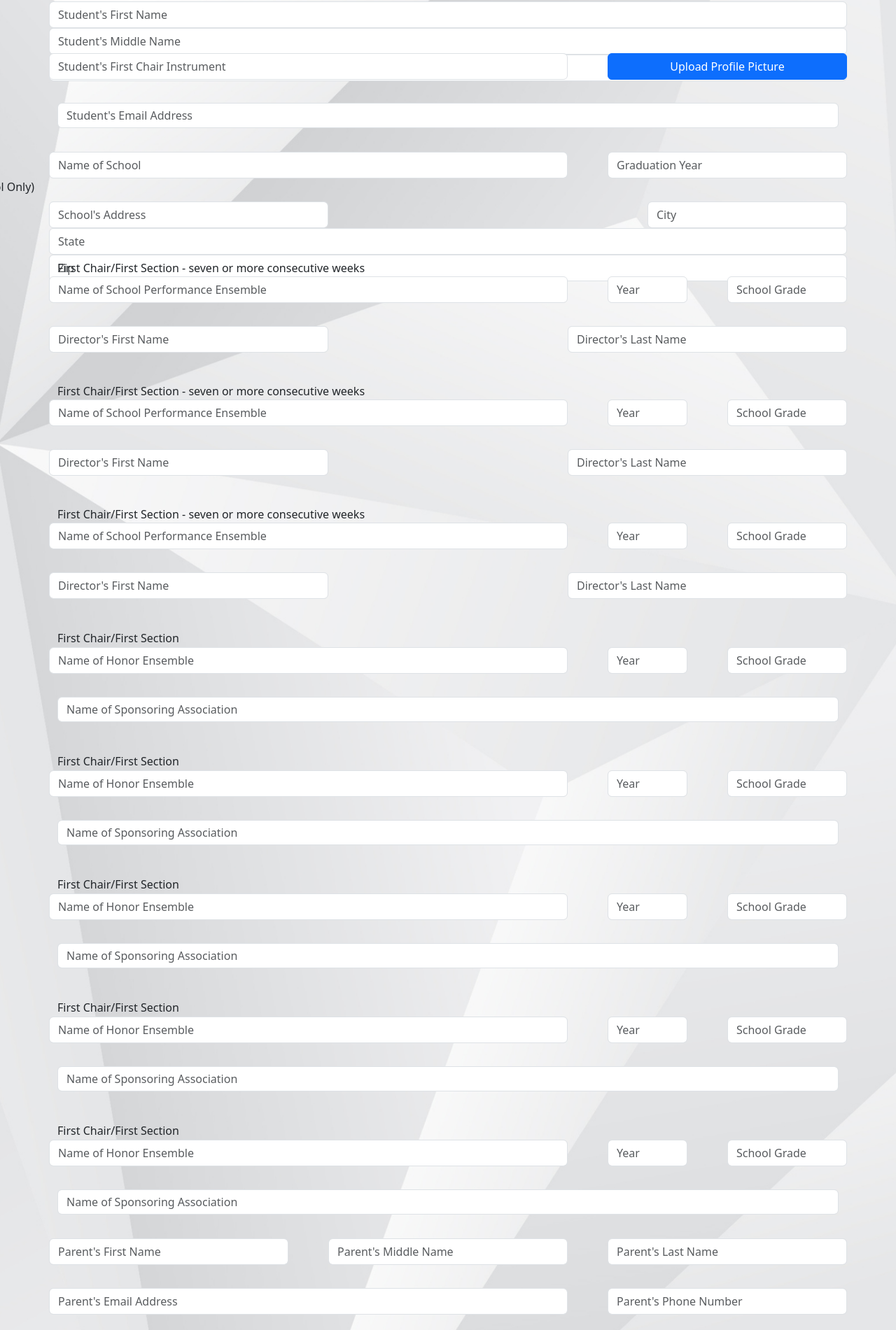
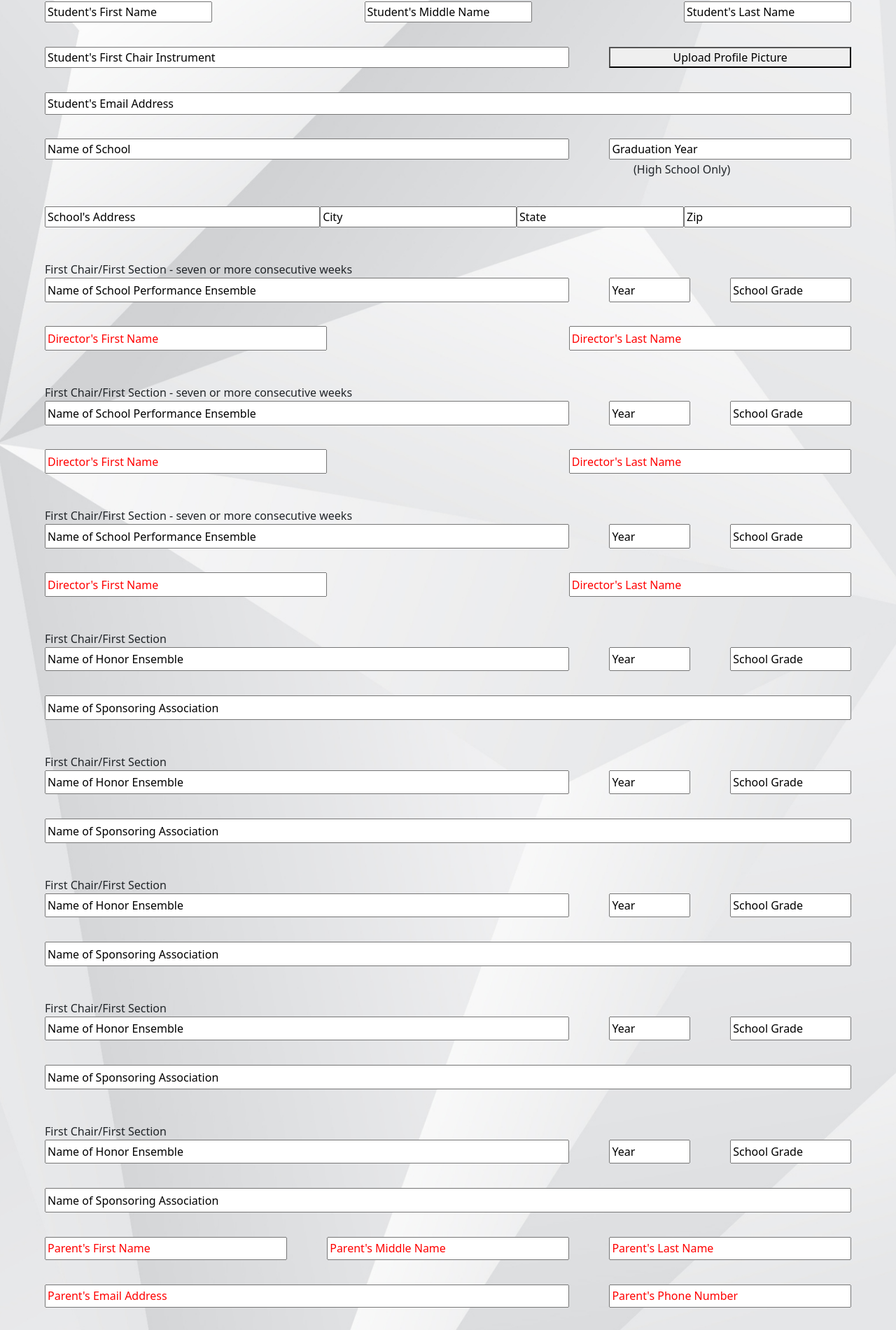
Before and after one commit to ctc-uci/npo-frontend-template, a React (Vite) app: page /profile in a window 1280 px wide. Shown: the part 593-2494 px from the top of the page at 70% size. Built offline with nearby package versions, Linux system fonts and the light colour scheme.

Commit message:
css changes

```diff
--- a/src/components/Profile/Profile.jsx
+++ b/src/components/Profile/Profile.jsx
@@ -1,9 +1,4 @@
 import React from 'react';
-import Container from 'react-bootstrap/Container';
-import Row from 'react-bootstrap/Row';
-// import Col from 'react-bootstrap/Col';
-import Form from 'react-bootstrap/Form';
-import Button from 'react-bootstrap/Button';
 import chair from '../../images/chair-star-circle.png';
 import classes from './Profile.module.css';
 
@@ -24,54 +19,61 @@ function Profile() {
       </p>
       <img src={chair} alt="chair surrounded by a circle of stars" className={classes.chair} />
 
-      <Container className={classes.verticalContainer}>
-        <Row className={classes.r1}>
-          <Form.Control placeholder="Student's First Name" />
-          <Form.Control placeholder="Student's Middle Name" />
-          <Form.Control placeholder="Student's Last Name" />
-        </Row>
-        <Row className={classes.r2}>
-          <Form.Control placeholder="Student's First Chair Instrument" style={{ width: '65%' }} />
-          <Button style={{ width: '30%' }}>Upload Profile Picture</Button>
-        </Row>
-        <Form.Control placeholder="Student's Email Address" />
-        <Row style={{ marginBottom: '0' }}>
-          <Form.Control placeholder="Name of School" style={{ width: '65%' }} />
-          <Form.Control placeholder="Graduation Year" style={{ width: '30%' }} />
-        </Row>
-        <Row style={{ position: 'relative', height: '2%' }}>
+      <div className={classes.verticalContainer}>
+        <div className={classes.r1}>
+          <input type="text" placeholder="Student's First Name" />
+          <input type="text" placeholder="Student's Middle Name" />
+          <input type="text" placeholder="Student's Last Name" />
+        </div>
+        <div className={classes.r2}>
+          <input
+            type="text"
+            placeholder="Student's First Chair Instrument"
+            style={{ width: '65%' }}
+          />
+          <button style={{ width: '30%' }} type="button">
+            Upload Profile Picture
+          </button>
+        </div>
+        <input type="text" placeholder="Student's Email Address" />
+        <div style={{ marginBottom: '0' }}>
+          <input type="text" placeholder="Name of School" style={{ width: '65%' }} />
+          <input type="text" placeholder="Graduation Year" style={{ width: '30%' }} />
+        </div>
+        <div style={{ position: 'relative', height: '2%' }}>
           <p style={{ position: 'absolute', top: '5%', right: '15%', marginTop: '0' }}>
             (High School Only)
           </p>
-        </Row>
-        <Row>
-          <Form.Control placeholder="School's Address" style={{ width: '35%' }} />
-          <Form.Control placeholder="City" style={{ width: '25%' }} />
-          <Form.Control placeholder="State" />
-          <Form.Control placeholder="Zip" />
-        </Row>
+        </div>
+        <div>
+          <input type="text" placeholder="School's Address" style={{ width: '35%' }} />
+          <input type="text" placeholder="City" style={{ width: '25%' }} />
+          <input type="text" placeholder="State" />
+          <input type="text" placeholder="Zip" />
+        </div>
         {[...Array(3)].map(value => (
           <div
             key={value}
             style={{ display: 'flex', flexDirection: 'column', height: '22vh', marginBottom: '0%' }}
           >
-            <Row style={{ position: 'relative', height: '2%', marginTop: '3%' }}>
+            <div style={{ position: 'relative', height: '2%', marginTop: '3%' }}>
               <p style={{ position: 'absolute', bottom: '10%', left: '0%', marginBottom: '0' }}>
                 First Chair/First Section - seven or more consecutive weeks
               </p>
-            </Row>
-            <Row className={classes.r3}>
-              <Form.Control
+            </div>
+            <div className={classes.r3}>
+              <input
+                type="text"
                 placeholder="Name of School Performance Ensemble"
                 style={{ width: '65%' }}
               />
-              <Form.Control placeholder="Year" style={{ width: '10%' }} />
-              <Form.Control placeholder="School Grade" style={{ width: '15%' }} />
-            </Row>
-            <Row className={classes.red}>
-              <Form.Control placeholder="Director's First Name" style={{ width: '35%' }} />
-              <Form.Control placeholder="Director's Last Name" style={{ width: '35%' }} />
-            </Row>
+              <input type="text" placeholder="Year" style={{ width: '10%' }} />
+              <input type="text" placeholder="School Grade" style={{ width: '15%' }} />
+            </div>
+            <div className={classes.red}>
+              <input type="text" placeholder="Director's First Name" style={{ width: '35%' }} />
+              <input type="text" placeholder="Director's Last Name" style={{ width: '35%' }} />
+            </div>
           </div>
         ))}
         {[...Array(5)].map(value => (
@@ -79,17 +81,21 @@ function Profile() {
             key={value}
             style={{ display: 'flex', flexDirection: 'column', height: '22vh', marginBottom: '0%' }}
           >
-            <Row style={{ position: 'relative', height: '2%', marginTop: '3%' }}>
+            <div style={{ position: 'relative', height: '2%', marginTop: '3%' }}>
               <p style={{ position: 'absolute', bottom: '10%', left: '0%', marginBottom: '0' }}>
                 First Chair/First Section
               </p>
-            </Row>
-            <Row className={classes.r3}>
-              <Form.Control placeholder="Name of Honor Ensemble" style={{ width: '65%' }} />
-              <Form.Control placeholder="Year" style={{ width: '10%' }} />
-              <Form.Control placeholder="School Grade" style={{ width: '15%' }} />
-            </Row>
-            <Form.Control placeholder="Name of Sponsoring Association" className={classes.r3} />
+            </div>
+            <div className={classes.r3}>
+              <input type="text" placeholder="Name of Honor Ensemble" style={{ width: '65%' }} />
+              <input type="text" placeholder="Year" style={{ width: '10%' }} />
+              <input type="text" placeholder="School Grade" style={{ width: '15%' }} />
+            </div>
+            <input
+              type="text"
+              placeholder="Name of Sponsoring Association"
+              className={classes.r3}
+            />
           </div>
         ))}
         {[...Array(2)].map(value => (
@@ -97,26 +103,28 @@ function Profile() {
             key={value}
             style={{ display: 'flex', flexDirection: 'column', height: '17vh', marginBottom: '0%' }}
           >
-            <Row className={classes.red}>
-              <Form.Control placeholder="Parent's First Name" style={{ width: '30%' }} />
-              <Form.Control placeholder="Parent's Middle Name" style={{ width: '30%' }} />
-              <Form.Control placeholder="Parent's Last Name" style={{ width: '30%' }} />
-            </Row>
-            <Row className={classes.red}>
-              <Form.Control placeholder="Parent's Email Address" style={{ width: '65%' }} />
-              <Form.Control placeholder="Parent's Phone Number" style={{ width: '30%' }} />
-            </Row>
+            <div className={classes.red}>
+              <input type="text" placeholder="Parent's First Name" style={{ width: '30%' }} />
+              <input type="text" placeholder="Parent's Middle Name" style={{ width: '30%' }} />
+              <input type="text" placeholder="Parent's Last Name" style={{ width: '30%' }} />
+            </div>
+            <div className={classes.red}>
+              <input type="text" placeholder="Parent's Email Address" style={{ width: '65%' }} />
+              <input type="text" placeholder="Parent's Phone Number" style={{ width: '30%' }} />
+            </div>
           </div>
         ))}
-        <Row>
-          <Button className={classes.button}>Upload Profile</Button>
+        <div>
+          <button className={classes.button} type="button">
+            Upload Profile
+          </button>
           <p style={{ margin: '0 0 0 5%' }}>
             {`Upon uploading your profile, you will be included in the First Chair American National
             Registry. Clicking on your name will direct you to your profile page, and there's a
             chance your profile may be showcased on the homepage as a featured profile.`}
           </p>
-        </Row>
-      </Container>
+        </div>
+      </div>
     </div>
   );
 }
```
Also changed, not shown: 1 other file (tests, documents, lock files or other folders).
